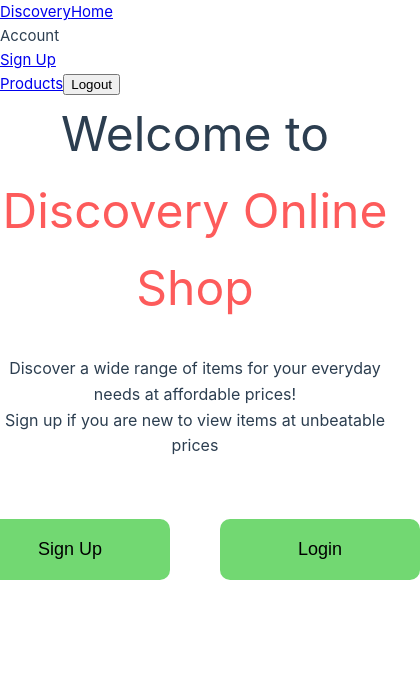
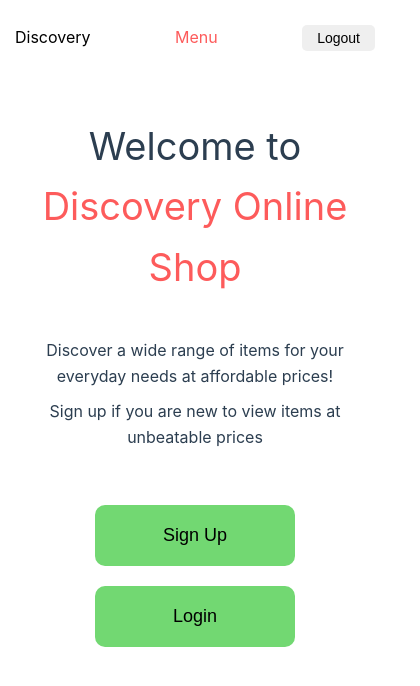
Before and after one commit to missbaah/discovery-online-shopping-website, a Vue app: page / in a window 390 px wide. Shown: the top 686 px of the page, 420 px wide, since content can reach past the window. Built offline with nearby package versions, Linux system fonts and the light colour scheme.

Commit message:
implementing responsive design for mobile phones

```diff
--- a/src/App.vue
+++ b/src/App.vue
@@ -19,7 +19,7 @@ const handleLogout = () => {
 
 <template>
   <header>
-    <nav>
+    <nav class="desktop">
       <RouterLink to="/" class="logo">Discovery</RouterLink>
       <RouterLink to="/" class="nav-link">Home </RouterLink>
       <section class="drop-down-menu">
@@ -31,6 +31,17 @@ const handleLogout = () => {
       <RouterLink to="/products" class="nav-link">Products</RouterLink>
       <button @click="handleLogout">Logout</button>
     </nav>
+    <nav class="mobile">
+      <RouterLink to="/" class="logo">Discovery</RouterLink>
+      <section class="drop-down-menu"><span>Menu</span>
+        <div class="drop-down-content">
+          <RouterLink to="/" class="nav-link">Home </RouterLink>
+          <RouterLink to="/signup" class="nav-link">Sign Up</RouterLink>
+          <RouterLink to="/products" class="nav-link">Products</RouterLink>
+        </div>
+      </section>
+      <button @click="handleLogout">Logout</button>
+    </nav>
   </header>
 
   <RouterView />
@@ -38,11 +49,15 @@ const handleLogout = () => {
 
 <style scoped>
 @media (min-width: 1024px) {
-  nav {
+  .desktop {
     display: flex;
     gap: 50px;
     padding: 50px 0px;
     justify-content: center;
+  }
+
+  .mobile {
+    display: none;
   }
 
   .nav-link:active {
@@ -78,4 +93,60 @@ const handleLogout = () => {
     color: black;
   }
 }
+
+
+@media only screen and (max-width: 768px) {
+  .desktop {
+    display: none;
+  }
+
+  .mobile {
+    display: flex;
+    flex-direction: row;
+    gap: 50px;
+    padding: 25px 15px;
+    justify-content: space-between;
+  }
+
+  nav .logo {
+    color: #000000;
+    font-size: 16px;
+
+  }
+
+  span {
+    color: #fd5b5b;
+    font-size: 16px;
+  }
+
+  nav a {
+    text-decoration: none;
+    color: black;
+  }
+
+  .drop-down-content {
+    display: none;
+  }
+
+  .drop-down-menu:hover .drop-down-content {
+    display: block;
+    position: fixed;
+    display: flex;
+    min-width: 100px;
+    flex-direction: column;
+    padding: 10px;
+    gap: 10px;
+    background-color: #e0e0e0;
+    z-index: 3;
+  }
+
+  button {
+    border-radius: 5px;
+    border: none;
+    font-size: 14px;
+    padding: 0px 15px;
+  }
+
+
+}
 </style>
--- a/src/components/HomeItems.vue
+++ b/src/components/HomeItems.vue
@@ -57,4 +57,30 @@ button {
     width: 200px;
     border: none;
 }
+
+@media only screen and (max-width: 768px) {
+    main {
+        gap: 35px;
+        padding: 20px;
+    }
+
+    h1 {
+        font-size: 38px;
+        text-align: center;
+        margin-top: 20px;
+    }
+
+    p {
+        font-size: 16px;
+        text-align: center;
+        padding: 5px;
+    }
+
+    .div-buttons {
+        margin-top: 15px;
+        display: flex;
+        flex-direction: column;
+        gap: 20px;
+    }
+}
 </style>
--- a/src/components/LogIn.vue
+++ b/src/components/LogIn.vue
@@ -92,4 +92,10 @@ form button {
 .mgs a {
     color: rgb(171, 102, 235);
 }
+
+@media only screen and (max-width: 768px) {
+    main {
+        margin-top: 100px;
+    }
+}
 </style>
--- a/src/components/ProductItems.vue
+++ b/src/components/ProductItems.vue
@@ -43,7 +43,7 @@ onMounted(() => {
 </script>
 
 <template>
-    <h2>Welcome {{ currentUser }}</h2>
+    <h2>Welcome {{ currentUser }} 🎉🎉🎉 </h2>
     <main class="grid-container">
         <div class="loading" v-if="loading">
             <LoadingCom />
@@ -54,7 +54,7 @@ onMounted(() => {
             <img :src='product.thumbnail' alt="thumbnail" />
             <h3>{{ product.title }}</h3>
             <p>${{ product.price }}</p>
-            <p>Rating {{ product.rating }}</p>
+            <p>Rating: {{ product.rating }} ⭐</p>
             <button @click="$router.push(`/products/${product.id}`)">View More</button>
         </div>
     </main>
@@ -82,6 +82,8 @@ h2 {
     margin-bottom: 30px;
     text-transform: capitalize;
     text-align: center;
+    color: rgb(16, 92, 69);
+    font-weight: 700;
 }
 
 h3 {
@@ -152,4 +154,29 @@ h3 {
     font-size: 1.2rem;
     margin: 0 1rem;
 }
+
+@media only screen and (max-width: 768px) {
+
+    main {
+        display: flex;
+        flex-direction: column;
+        align-items: center;
+        justify-content: center;
+    }
+
+    .grid-container {
+        display: grid;
+        grid-template-columns: 1fr;
+        grid-template-rows: 1fr 1fr;
+        gap: 30px;
+    }
+
+    .product {
+        padding: 10px;
+        border: 1px solid rgb(236, 234, 234);
+        border-radius: 10px;
+        text-align: left;
+    }
+
+}
 </style>
--- a/src/components/SignUp.vue
+++ b/src/components/SignUp.vue
@@ -95,4 +95,11 @@ form button {
 .mgs a {
     color: rgb(171, 102, 235);
 }
+
+
+@media only screen and (max-width: 768px) {
+    main {
+        margin-top: 50px;
+    }
+}
 </style>
--- a/src/views/ProductPage.vue
+++ b/src/views/ProductPage.vue
@@ -67,7 +67,7 @@ h3 {
     font-weight: 900;
     font-size: 24px;
     text-transform: capitalize;
-
+    padding: 5px;
 }
 
 p {
@@ -107,4 +107,18 @@ span {
     color: rgb(171, 102, 235);
     text-decoration: none;
 }
+
+@media only screen and (max-width: 768px) {
+    .grid-container {
+        display: grid;
+        grid-template-columns: 1fr;
+        text-align: center;
+        justify-content: center;
+    }
+
+    .stock {
+        width: 90%;
+    }
+
+}
 </style>
```
